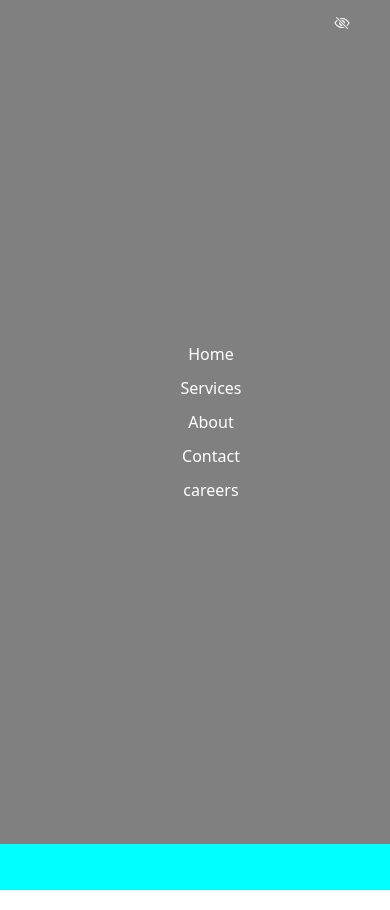
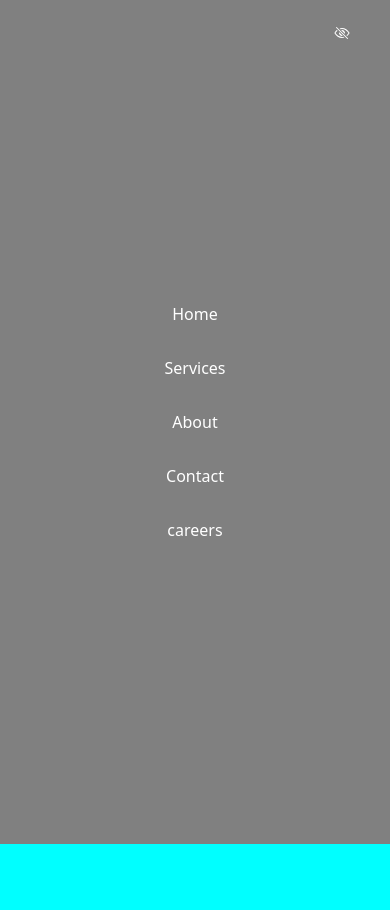
Before and after one commit to bilalkhattak55/navbar, a plain HTML site: page index.html in a window 390 px wide. Drawn offline with nearby package versions, Linux system fonts and the light colour scheme.

Commit message:
minor change

```diff
--- a/style.css
+++ b/style.css
@@ -29,7 +29,7 @@ position: relative;
 }
 .navbarr li {
 list-style: none;
-padding: 5px 10px;
+padding: 15px 10px;
 
 
 }
@@ -92,6 +92,7 @@ ul {
   justify-content: center;
   align-items: center;
   flex-direction: column;
+  padding: 20px 0;
  }
  .active .navbar-left {
   opacity: 1;
```
